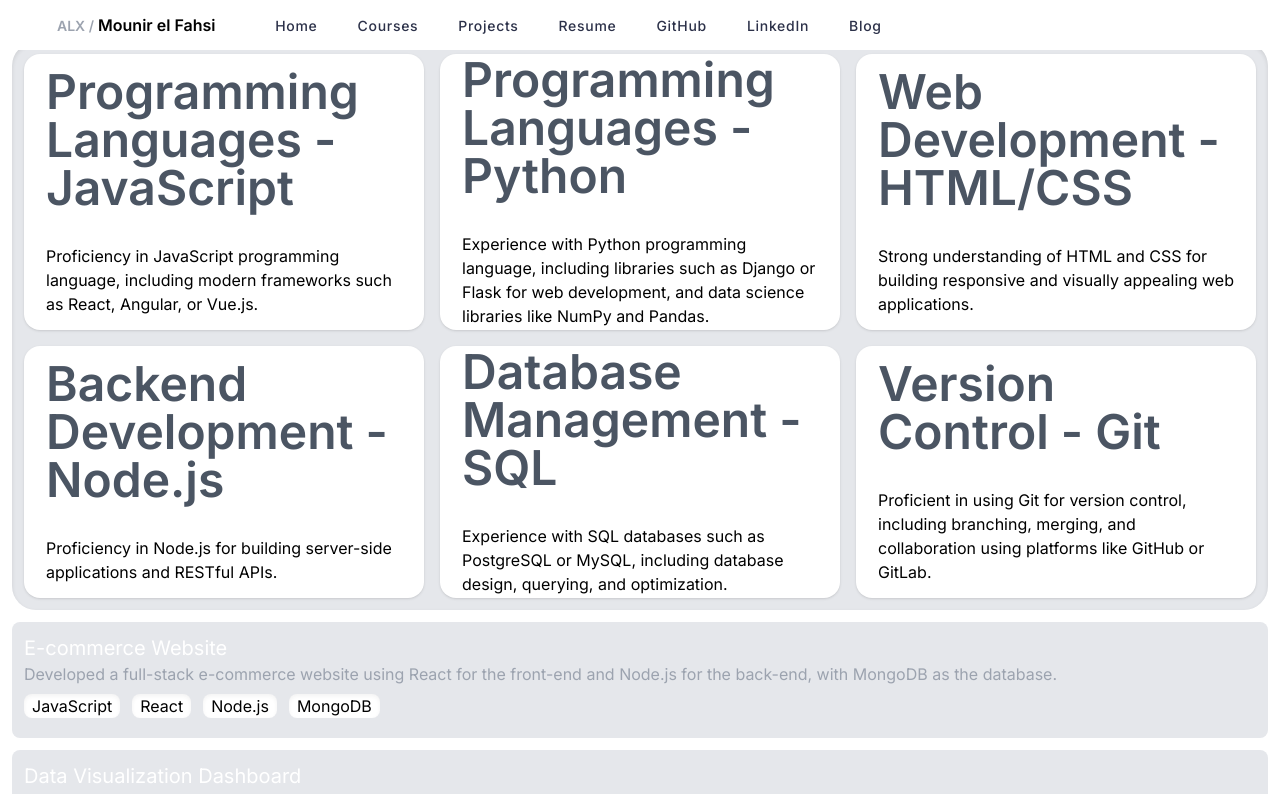
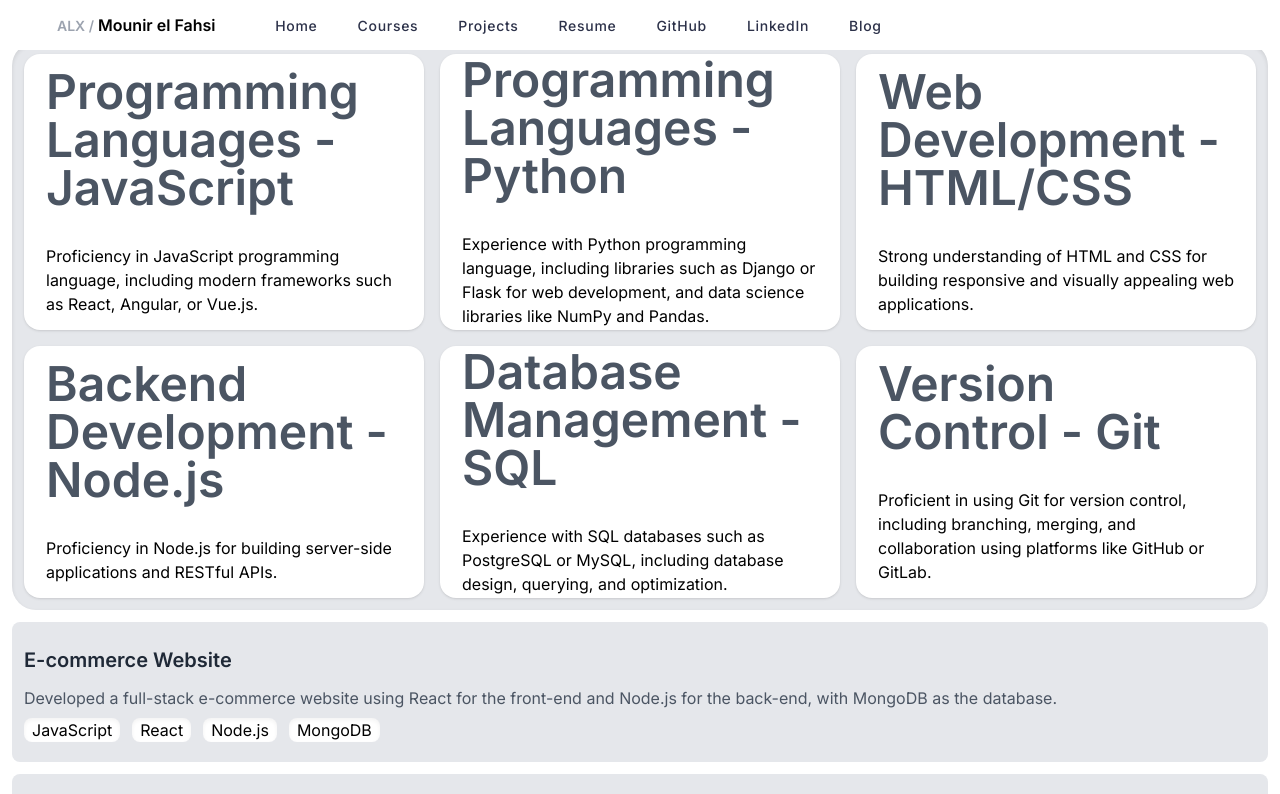
Before and after one commit to MetaFSI/Alx-portfolio, a Next.js app: page / in a window 1280 px wide. Shown: the top 794 px of the page. Built offline with nearby package versions, Linux system fonts and the light colour scheme.

Commit message:
update layout

```diff
--- a/app/page.tsx
+++ b/app/page.tsx
@@ -16,8 +16,8 @@ export default function Home() {
       <div className='grid mdgrid-cols-2 gap-3 m-3'>
         {projectsX.map((item:any, key:any) => (
           <div key={key} className='bg-gray-200 p-3 rounded-lg'>
-            <h1 className='text-white text-xl'>{item.name}</h1>
-            <p className='text-gray-400'>{item.description}</p>
+            <h1 className='text-gray-800 text-xl font-semibold py-3'>{item.name}</h1>
+            <p className='text-gray-600'>{item.description}</p>
             <div className='flex gap-3 my-2'>
               {item.skills.map((itemX:any, keyX:any) => (
                 <span key={keyX} className='bg-white px-2 rounded-lg shadow-inner'>{itemX}</span>
```
